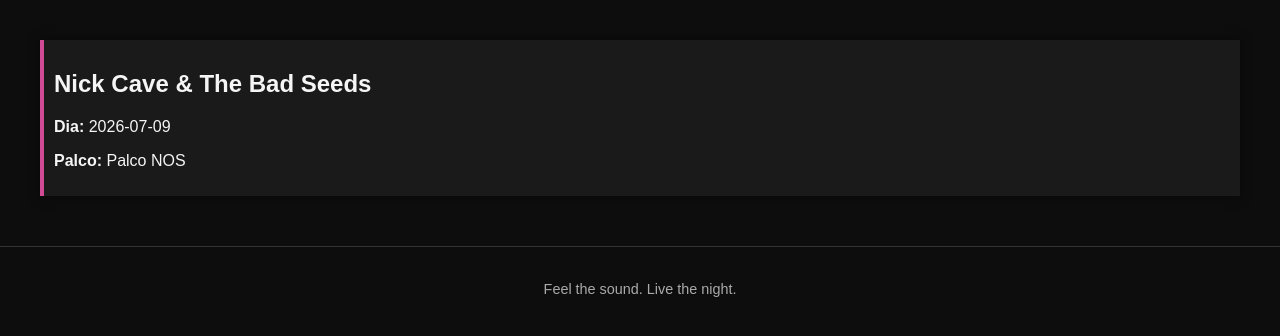
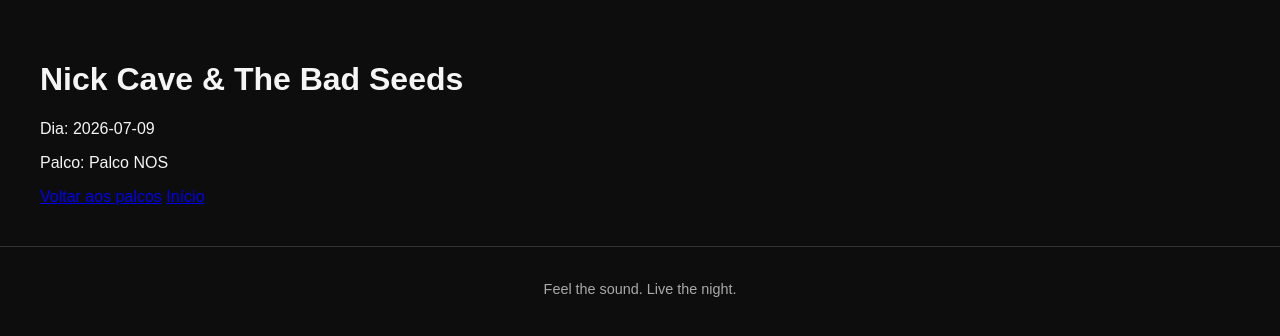
Before and after one commit to Peter-Petrov-21407097/festival-a21407097, a Django app: page /concertos/1/ in a window 1280 px wide. Shown: the part 190-526 px from the top of the page. Run offline with Django 5.2, Linux system fonts and the light colour scheme; data comes from the database, SQL or seed files in the repository.

Commit message:
Vi erros no html do index, mudei 2 coisinhas

```diff
--- a/festival/templates/festival/concerto.html
+++ b/festival/templates/festival/concerto.html
@@ -1,12 +1,12 @@
 {% extends 'festival/layout.html' %}
-
 {% block content %}
 
-    <article class="card">
-        <h2>{{ concerto.banda.nome }}</h2>
-        <p><strong>Dia:</strong> {{ concerto.dia }}</p>
-        <p><strong>Palco:</strong> {{ concerto.palco }}</p>
-    </article>
+<h1>{{ concerto.banda.nome }}</h1>
 
+<p>Dia: {{ concerto.dia }}</p>
+<p>Palco: {{ concerto.palco }}</p>
+
+<a href="{% url 'palcos' %}">Voltar aos palcos</a>
+<a href="{% url 'index' %}">Início</a>
 
 {% endblock %}
```
